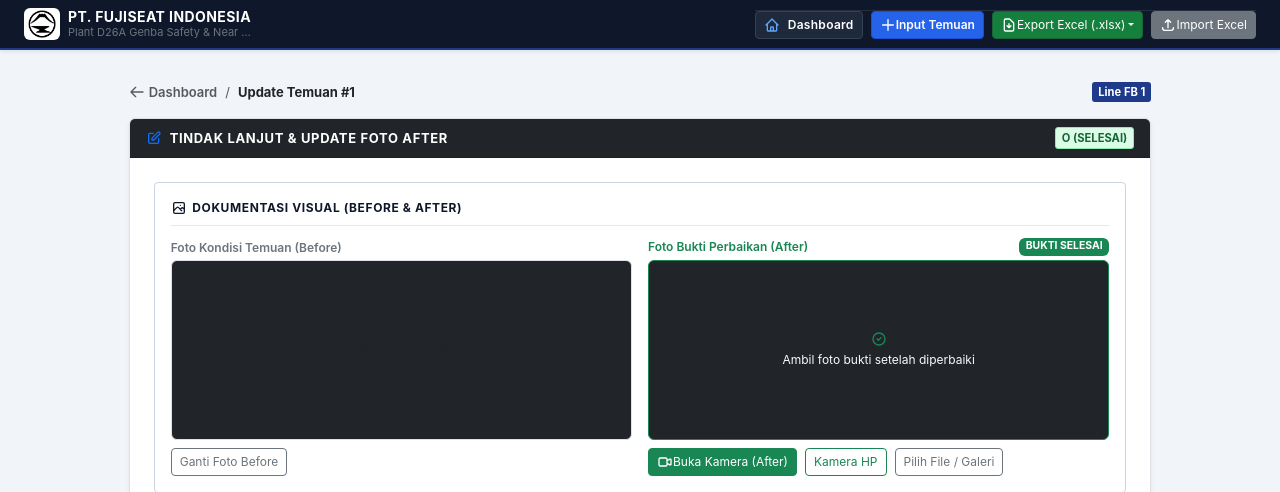
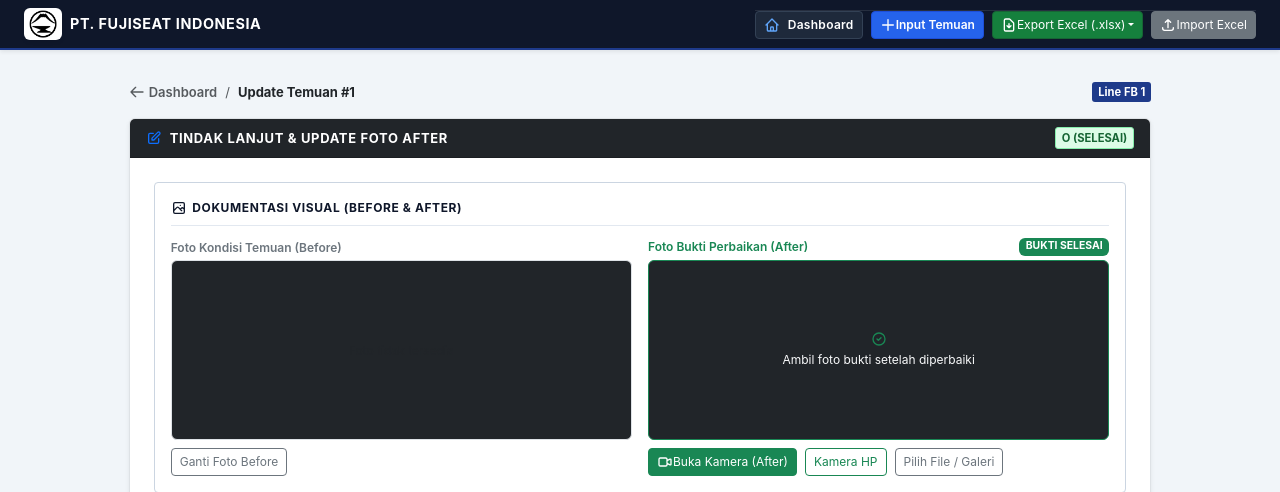
Before and after one commit to Mhdagsf/safety-genba, a Flask app: page /edit/1 in a window 1280 px wide. Shown: the top 492 px of the page. Run offline with Flask 3, Linux system fonts and the light colour scheme; data comes from the database, SQL or seed files in the repository; some libraries are stand-ins or nearby versions.

Commit message:
Remove plant d26a subtitle and display full PT FUJISEAT INDONESIA title

```diff
--- a/static/css/custom.css
+++ b/static/css/custom.css
@@ -284,27 +284,26 @@ svg.icon-sm {
 
 /* Responsive Corporate Navbar Brand & Hamburger */
 .fuji-navbar .navbar-brand {
-  max-width: calc(100% - 54px);
   min-width: 0;
+  display: flex !important;
+  align-items: center;
 }
 
 .fuji-logo-img {
-  height: 28px;
-  max-width: 38px;
+  height: 32px;
+  width: auto;
+  max-width: 140px;
   object-fit: contain;
-  padding: 2px 4px;
+  padding: 2px 5px;
   flex-shrink: 0;
 }
 
 .fuji-brand-title {
-  font-size: 0.8125rem;
-  letter-spacing: 0.03em;
-  line-height: 1.2;
-}
-
-.fuji-brand-subtitle {
-  font-size: 0.65rem;
-  line-height: 1.15;
+  font-size: 0.9rem;
+  font-weight: 700;
+  letter-spacing: 0.04em;
+  color: #ffffff;
+  white-space: nowrap;
 }
 
 .fuji-hamburger-btn {
@@ -321,22 +320,14 @@ svg.icon-sm {
   box-shadow: 0 0 0 2px rgba(96, 165, 250, 0.4) !important;
 }
 
-@media (min-width: 576px) {
+@media (max-width: 575.98px) {
   .fuji-logo-img {
-    height: 32px;
-    max-width: 130px;
+    height: 28px;
+    max-width: 110px;
   }
   .fuji-brand-title {
-    font-size: 0.875rem;
-  }
-  .fuji-brand-subtitle {
-    font-size: 0.6875rem;
-  }
-}
-
-@media (min-width: 992px) {
-  .fuji-navbar .navbar-brand {
-    max-width: none;
+    font-size: 0.8125rem;
+    letter-spacing: 0.02em;
   }
 }
 
--- a/templates/base.html
+++ b/templates/base.html
@@ -16,15 +16,9 @@
         <div class="container-fluid px-2 px-sm-3 px-lg-4 d-flex align-items-center justify-content-between flex-wrap flex-lg-nowrap">
 
             <!-- Brand -->
-            <a href="{{ url_for('index') }}" class="navbar-brand d-flex align-items-center text-decoration-none text-white gap-2 me-auto me-lg-3 py-0 overflow-hidden">
+            <a href="{{ url_for('index') }}" class="navbar-brand d-flex align-items-center text-decoration-none text-white gap-2 me-auto me-lg-3 py-0">
                 <img src="{{ url_for('static', filename='images/logo.png') }}" alt="PT Fujiseat Indonesia" class="fuji-logo-img bg-white rounded shadow-sm">
-                <div class="d-flex flex-column overflow-hidden">
-                    <span class="fw-bold text-uppercase tracking-wider text-truncate fuji-brand-title">PT. FUJISEAT INDONESIA</span>
-                    <span class="text-secondary text-truncate fuji-brand-subtitle">
-                        <span class="d-none d-sm-inline">Plant D26A Genba Safety & Near Miss System</span>
-                        <span class="d-inline d-sm-none">Genba Safety D26A</span>
-                    </span>
-                </div>
+                <span class="fw-bold text-uppercase tracking-wider fuji-brand-title text-nowrap">PT. FUJISEAT INDONESIA</span>
             </a>
 
             <!-- Hamburger Button for Mobile & Tablet (< 992px) -->
```
